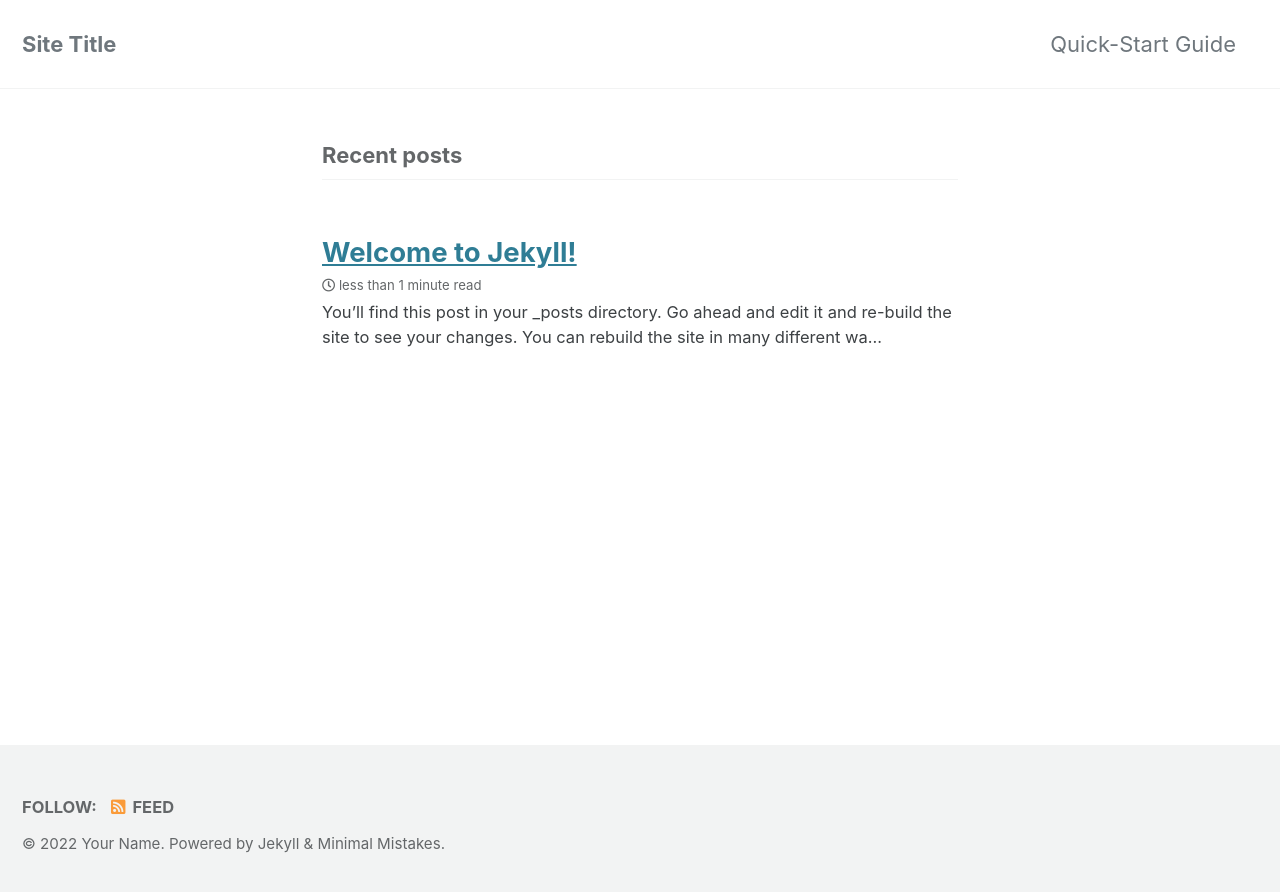
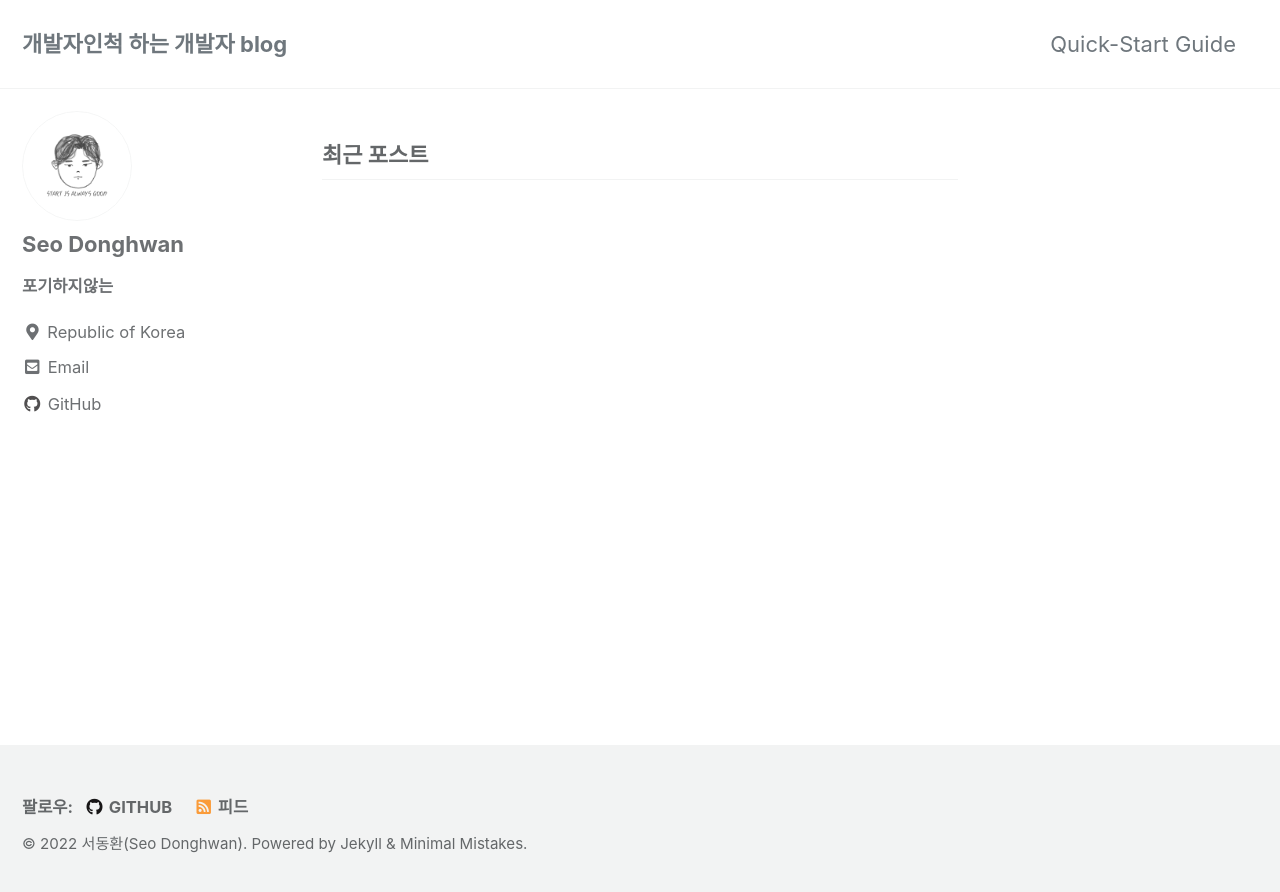
Before and after one commit to ehdghksahd/ehdghksahd.github.io, a Jekyll site: the page built from index.html, in a window 1280 px wide. Shown: the top 892 px of the page. Built offline with Jekyll 4.4.1, drawn with Linux system fonts in a browser that asks for light colours; cached includes are drawn as plain includes; the list of posts is cut into pages by our own code.

Commit message:
first commit

```diff
--- a/_config.yml
+++ b/_config.yml
@@ -15,15 +15,15 @@
 minimal_mistakes_skin    : "default" # "air", "aqua", "contrast", "dark", "dirt", "neon", "mint", "plum", "sunrise"
 
 # Site Settings
-locale                   : "en-US"
-title                    : "Site Title"
+locale                   : "ko-KR"
+title                    : "개발자인척 하는 개발자 blog"
 title_separator          : "-"
 subtitle                 : # site tagline that appears below site title in masthead
-name                     : "Your Name"
-description              : "An amazing website."
-url                      : # the base hostname & protocol for your site e.g. "https://mmistakes.github.io"
+name                     : "서동환(Seo Donghwan)"
+description              : "꾸준히만 하자"
+url                      : "https://ehdghksahd.github.io"
 baseurl                  : # the subpath of your site, e.g. "/blog"
-repository               : # GitHub username/repo-name e.g. "mmistakes/minimal-mistakes"
+repository               : "https://github.com/ehdghkshad/ehdghksahd.github.io"
 teaser                   : # path of fallback teaser image, e.g. "/assets/images/500x300.png"
 logo                     : # path of logo image to display in the masthead, e.g. "/assets/images/88x88.png"
 masthead_title           : # overrides the website title displayed in the masthead, use " " for no title
@@ -102,27 +102,20 @@ analytics:
 
 # Site Author
 author:
-  name             : "Your Name"
-  avatar           : # path of avatar image, e.g. "/assets/images/bio-photo.jpg"
-  bio              : "I am an **amazing** person."
-  location         : "Somewhere"
+  name             : "Seo Donghwan"
+  avatar           : "/assets/images/title.png"
+  bio              : "**포기하지않는**"
+  location         : "Republic of Korea"
   email            :
   links:
     - label: "Email"
       icon: "fas fa-fw fa-envelope-square"
-      # url: "mailto:your.name@email.com"
-    - label: "Website"
-      icon: "fas fa-fw fa-link"
-      # url: "https://your-website.com"
-    - label: "Twitter"
-      icon: "fab fa-fw fa-twitter-square"
-      # url: "https://twitter.com/"
-    - label: "Facebook"
-      icon: "fab fa-fw fa-facebook-square"
-      # url: "https://facebook.com/"
+      url: "mailto:ehdghksahd@naver.com"
+
     - label: "GitHub"
       icon: "fab fa-fw fa-github"
-      # url: "https://github.com/"
+      url: "https://github.com/ehdghkshad"
+
     - label: "Instagram"
       icon: "fab fa-fw fa-instagram"
       # url: "https://instagram.com/"
@@ -130,24 +123,9 @@ author:
 # Site Footer
 footer:
   links:
-    - label: "Twitter"
-      icon: "fab fa-fw fa-twitter-square"
-      # url:
-    - label: "Facebook"
-      icon: "fab fa-fw fa-facebook-square"
-      # url:
     - label: "GitHub"
       icon: "fab fa-fw fa-github"
-      # url:
-    - label: "GitLab"
-      icon: "fab fa-fw fa-gitlab"
-      # url:
-    - label: "Bitbucket"
-      icon: "fab fa-fw fa-bitbucket"
-      # url:
-    - label: "Instagram"
-      icon: "fab fa-fw fa-instagram"
-      # url:
+      url: "https://github.com/ehdghkshad"
 
 
 # Reading Files
--- a/_posts/2022-02-16-welcome-to-jekyll.markdown
+++ /dev/null
@@ -1,29 +0,0 @@
----
-layout: post
-title:  "Welcome to Jekyll!"
-date:   2022-02-16 17:18:54 +0900
-categories: jekyll update
----
-You’ll find this post in your `_posts` directory. Go ahead and edit it and re-build the site to see your changes. You can rebuild the site in many different ways, but the most common way is to run `jekyll serve`, which launches a web server and auto-regenerates your site when a file is updated.
-
-Jekyll requires blog post files to be named according to the following format:
-
-`YEAR-MONTH-DAY-title.MARKUP`
-
-Where `YEAR` is a four-digit number, `MONTH` and `DAY` are both two-digit numbers, and `MARKUP` is the file extension representing the format used in the file. After that, include the necessary front matter. Take a look at the source for this post to get an idea about how it works.
-
-Jekyll also offers powerful support for code snippets:
-
-{% highlight ruby %}
-def print_hi(name)
-  puts "Hi, #{name}"
-end
-print_hi('Tom')
-#=> prints 'Hi, Tom' to STDOUT.
-{% endhighlight %}
-
-Check out the [Jekyll docs][jekyll-docs] for more info on how to get the most out of Jekyll. File all bugs/feature requests at [Jekyll’s GitHub repo][jekyll-gh]. If you have questions, you can ask them on [Jekyll Talk][jekyll-talk].
-
-[jekyll-docs]: https://jekyllrb.com/docs/home
-[jekyll-gh]:   https://github.com/jekyll/jekyll
-[jekyll-talk]: https://talk.jekyllrb.com/
--- a/index.markdown
+++ /dev/null
@@ -1,6 +0,0 @@
----
-# Feel free to add content and custom Front Matter to this file.
-# To modify the layout, see https://jekyllrb.com/docs/themes/#overriding-theme-defaults
-
-layout: home
----
```
Also changed, not shown: 404.html (deleted, +0 -25 lines), about.markdown (deleted, +0 -18 lines), .travis.yml (deleted), assets/images/title.png (added).
